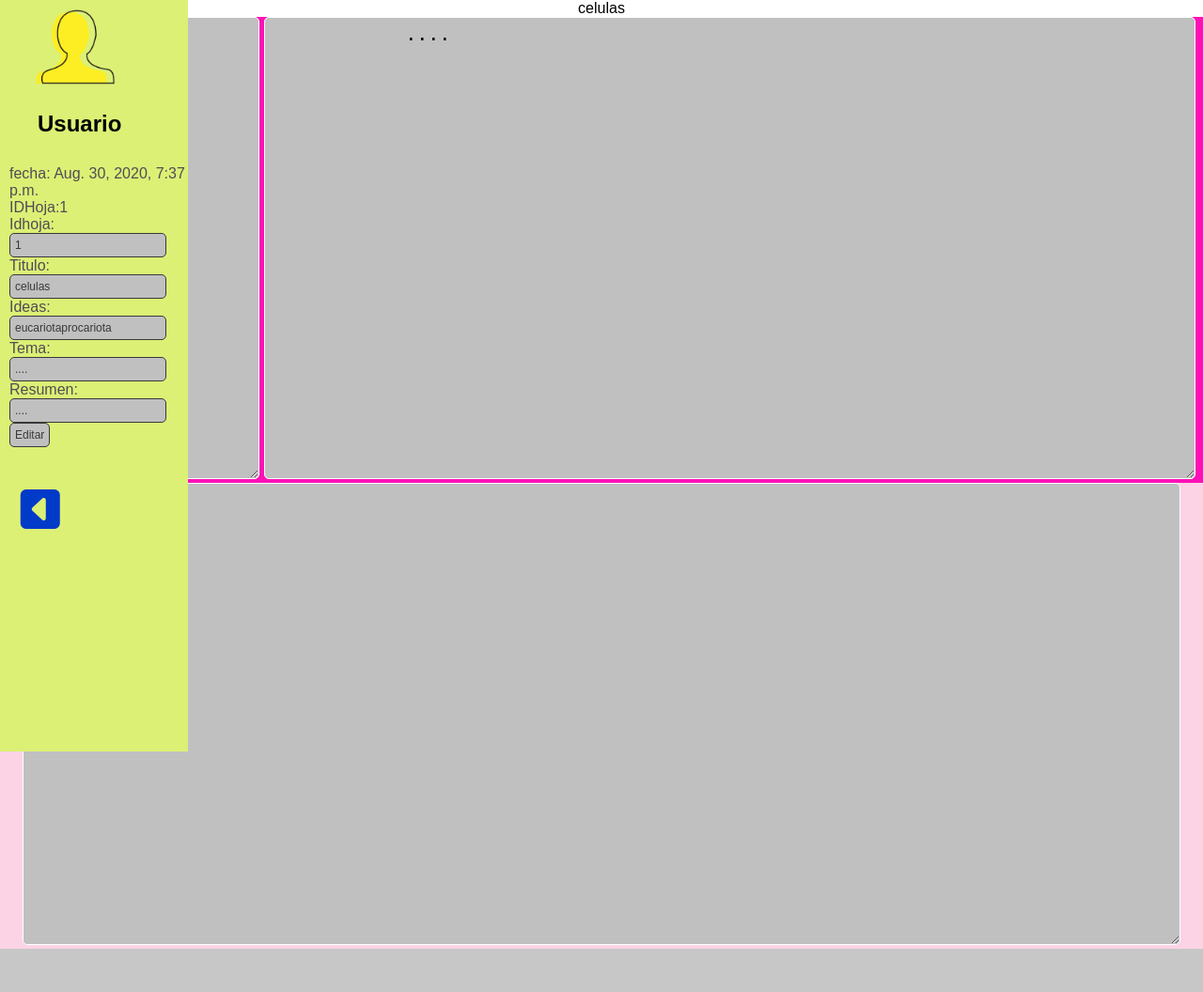
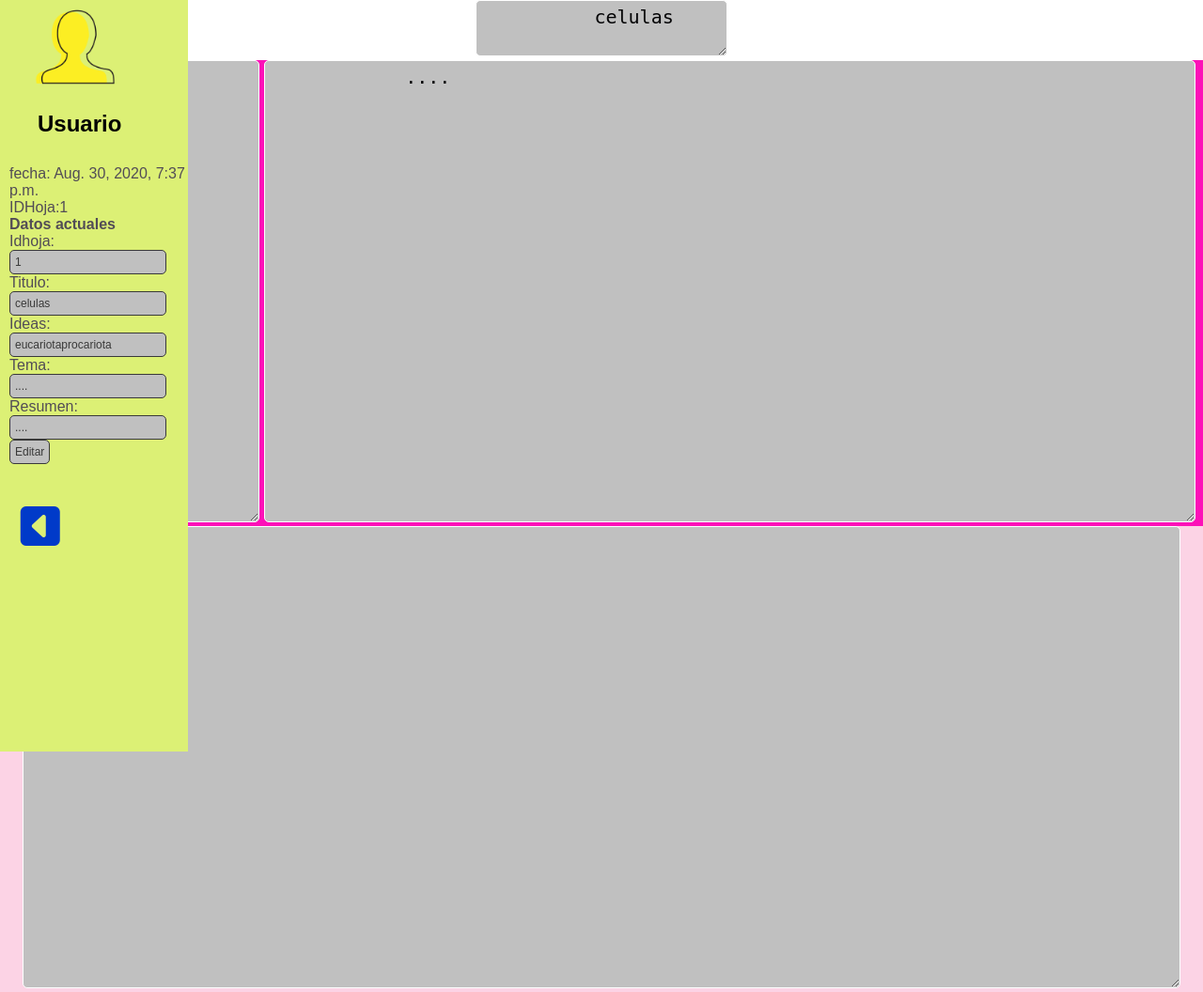
Before and after one commit to WebDevPE/webdevHackaton, a Django app: page /editarhoja/1 in a window 1280 px wide. Shown: the whole page at 94% size. Before the commit the page ends 1010 px from the top, so only its background shows below. Run offline with Django 3.2, Linux system fonts and the light colour scheme; data comes from the database, SQL or seed files in the repository; both versions use the stored data as it was after the commit; some libraries are stand-ins or nearby versions.

Commit message:
actualizacion version

```diff
--- a/webdevprj/templates/editarhoja.html
+++ b/webdevprj/templates/editarhoja.html
@@ -24,7 +24,7 @@
           <p>fecha: {{hoja.Fecha}}</p>
           <p>IDHoja:{{hoja.idhoja}}</p>
         </p>
-
+        <h4>Datos actuales</h4>
         {{form.as_p}}
         <input type="submit" value="Editar">
 
@@ -34,9 +34,10 @@
         ><br />
       </nav>
     </section>
-
-    <div align="center">
-      {{hoja.Titulo}}
+      <div ALIGN="center">
+        <textarea name="Titulo">
+          {{hoja.Titulo}}
+        </textarea>
       <div overflow="float" id="uno">
         <textarea name="Ideas" rows="20" cols="20">
               {{hoja.Ideas}}
```
Also changed, not shown: webdevprj/webdevbd.db.
